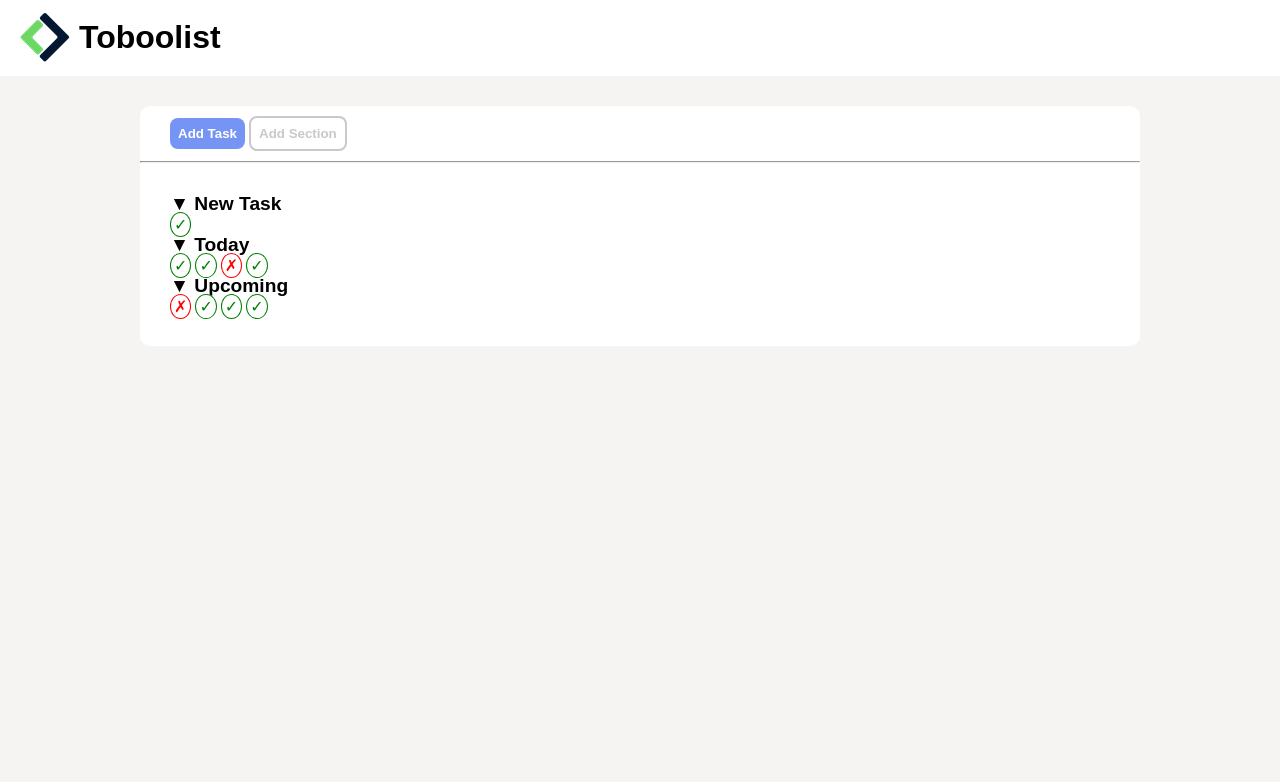
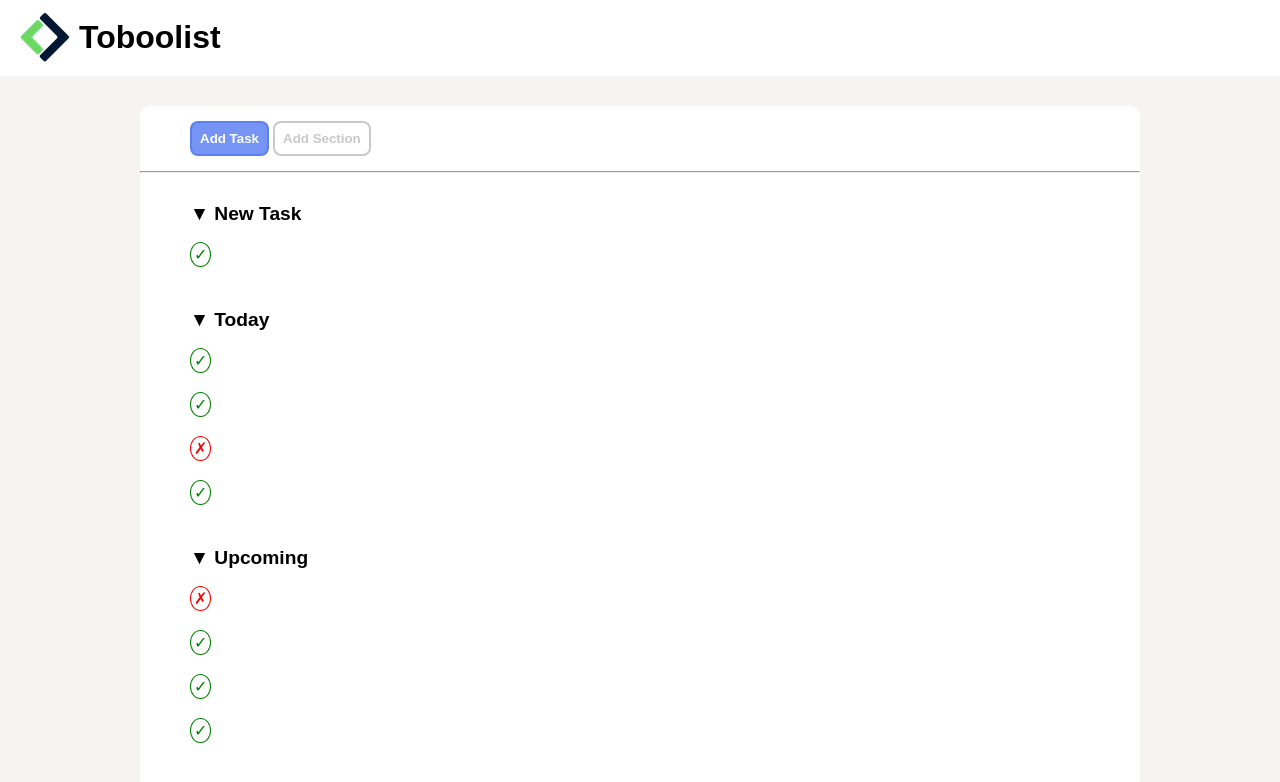
Before and after one commit to mesciuS/html-css-toboolist, a plain HTML site: page index.html in a window 1280 px wide. Drawn offline with Linux system fonts and the light colour scheme.

Commit message:
creazione liste

```diff
--- a/css/style.css
+++ b/css/style.css
@@ -40,15 +40,15 @@ main {
 }
 
 nav {
-    padding-top: 10px;
-    padding-left: 30px;
-    padding-bottom: 10px;
+    padding-top: 15px;
+    padding-left: 50px;
+    padding-bottom: 15px;
 }
 
 nav .blue-button {
     padding: 8px;
     border-radius: 8px;
-    border: none;
+    border: 2px solid rgba(87, 125, 241, 0.818);
     background-color: rgba(87, 125, 241, 0.818);
     color: white;
     font-weight: bold;
@@ -64,8 +64,8 @@ nav .white-button {
 }
 
 .main-body {
-    padding-top: 30px;
-    padding-left: 30px;
+    padding-top: 10px;
+    padding-left: 50px;
     padding-bottom: 30px;
 }
 
@@ -73,6 +73,8 @@ nav .white-button {
     font-family: sans-serif;
     font-weight: bolder;
     font-size: larger;
+    padding-top: 20px;
+    padding-bottom: 20px;
 }
 
 .green-check {
@@ -98,3 +100,8 @@ nav .white-button {
 .red-check-r {
     color: red;
 }
+
+li {
+    padding-bottom: 25px;
+    list-style-type: none;
+}
--- a/index.html
+++ b/index.html
@@ -30,24 +30,30 @@
             <!-- sezioni -->
             <section>
                 <div class="navigazione">&#9660; New Task</div>
-                <span class="green-check"> <span class="green-check-g">&#x2713;</span></span>
+                <ul>
+                    <li><span class="green-check"> <span class="green-check-g">&#x2713;</span></span></li>
+                </ul>
+            </section>
+
+            <section>
+                <div class="navigazione">&#9660; Today</div>
+                <ul>
+                    <li><span class="green-check"> <span class="green-check-g">&#x2713;</span></span></li>
+                    <li><span class="green-check"> <span class="green-check-g">&#x2713;</span></span></li>
+                    <li><span class="red-check"><span class="red-check-r">&#x2717;</span></span></li>
+                    <li><span class="green-check"> <span class="green-check-g">&#x2713;</span></span></li>
+                </ul>
 
             </section>
 
             <section>
-                <div class="navigazione">&#9660; Today</div>
-                <span class="green-check"> <span class="green-check-g">&#x2713;</span></span>
-                <span class="green-check"> <span class="green-check-g">&#x2713;</span></span>
-                <span class="red-check"><span class="red-check-r">&#x2717;</span></span>
-                <span class="green-check"> <span class="green-check-g">&#x2713;</span></span>
-            </section>
-
-            <section>
                 <div class="navigazione">&#9660; Upcoming</div>
-                <span class="red-check"><span class="red-check-r">&#x2717;</span></span>
-                <span class="green-check"> <span class="green-check-g">&#x2713;</span></span>
-                <span class="green-check"> <span class="green-check-g">&#x2713;</span></span>
-                <span class="green-check"> <span class="green-check-g">&#x2713;</span></span>
+                <ul>
+                    <li><span class="red-check"><span class="red-check-r">&#x2717;</span></span></li>
+                    <li><span class="green-check"> <span class="green-check-g">&#x2713;</span></span></li>
+                    <li><span class="green-check"> <span class="green-check-g">&#x2713;</span></span></li>
+                    <li><span class="green-check"> <span class="green-check-g">&#x2713;</span></span></li>
+                </ul>
             </section>
             <!-- /sezioni -->
         </div>
```
